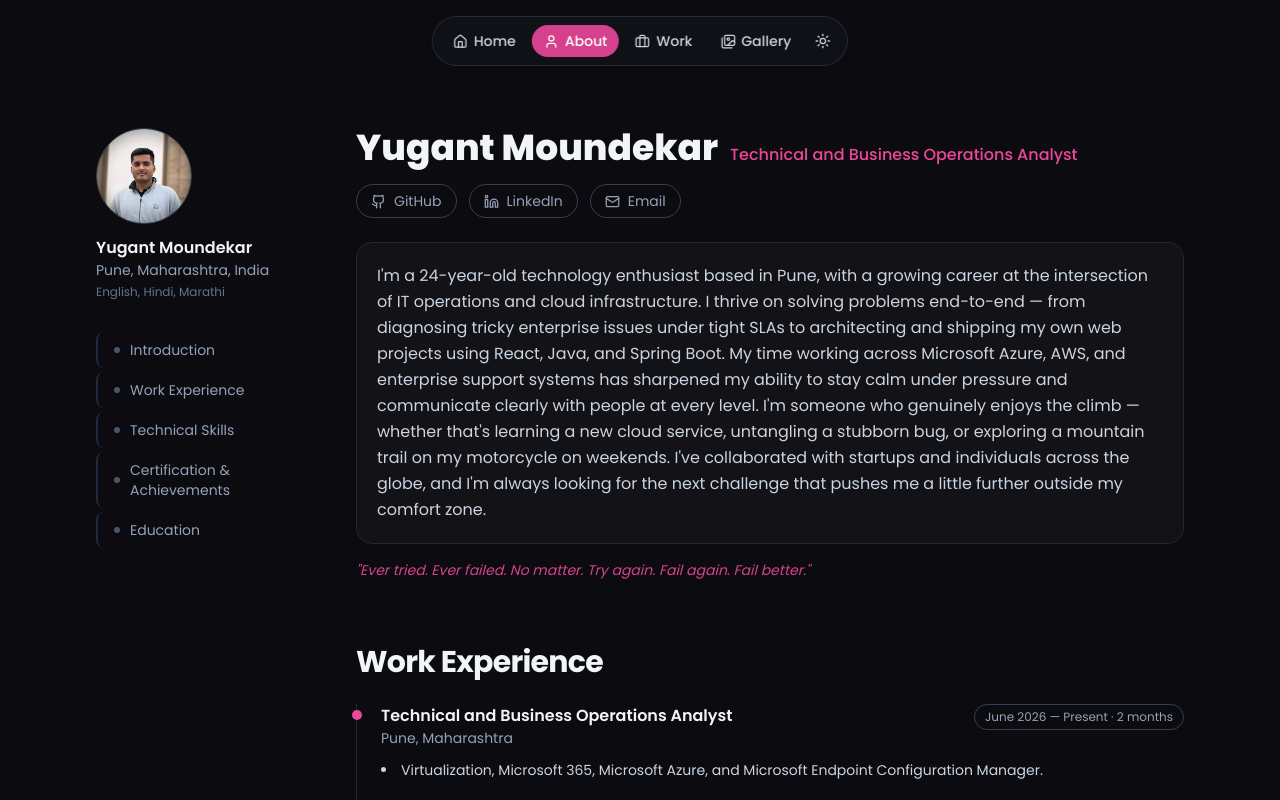
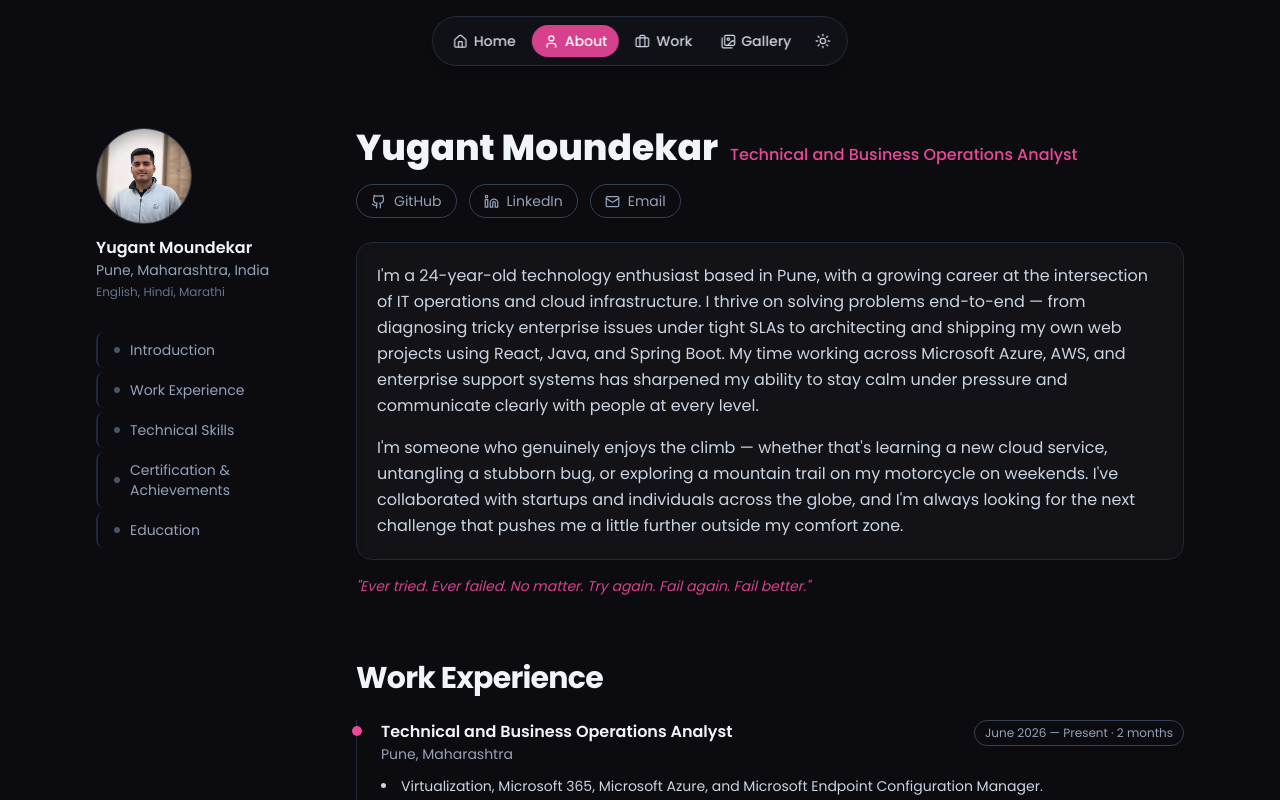
Before and after one commit to YugantMoundekar/portfolio-website, a React (Vite) app in the folder portfolio/: page /about in a window 1280 px wide. Shown: the top 800 px of the page. Built offline with nearby package versions, Linux system fonts and the light colour scheme.

Commit message:
Split About intro into two paragraphs for better readability

```diff
--- a/portfolio/src/data/content.js
+++ b/portfolio/src/data/content.js
@@ -9,8 +9,10 @@ export const profile = {
   location: 'Pune, Maharashtra, India',
   languagesKnown: 'English, Hindi, Marathi',
   photo: '/profile.png',
-  about:
-    "I'm a 24-year-old technology enthusiast based in Pune, with a growing career at the intersection of IT operations and cloud infrastructure. I thrive on solving problems end-to-end — from diagnosing tricky enterprise issues under tight SLAs to architecting and shipping my own web projects using React, Java, and Spring Boot. My time working across Microsoft Azure, AWS, and enterprise support systems has sharpened my ability to stay calm under pressure and communicate clearly with people at every level. I'm someone who genuinely enjoys the climb — whether that's learning a new cloud service, untangling a stubborn bug, or exploring a mountain trail on my motorcycle on weekends. I've collaborated with startups and individuals across the globe, and I'm always looking for the next challenge that pushes me a little further outside my comfort zone.",
+  about: [
+    "I'm a 24-year-old technology enthusiast based in Pune, with a growing career at the intersection of IT operations and cloud infrastructure. I thrive on solving problems end-to-end — from diagnosing tricky enterprise issues under tight SLAs to architecting and shipping my own web projects using React, Java, and Spring Boot. My time working across Microsoft Azure, AWS, and enterprise support systems has sharpened my ability to stay calm under pressure and communicate clearly with people at every level.",
+    "I'm someone who genuinely enjoys the climb — whether that's learning a new cloud service, untangling a stubborn bug, or exploring a mountain trail on my motorcycle on weekends. I've collaborated with startups and individuals across the globe, and I'm always looking for the next challenge that pushes me a little further outside my comfort zone.",
+  ],
   quote: 'Ever tried. Ever failed. No matter. Try again. Fail again. Fail better.',
   resumeUrl: '/resume.pdf',
   // Contact form delivery: sign up free at https://formspree.io, click "+ New Form",
--- a/portfolio/src/pages/About.jsx
+++ b/portfolio/src/pages/About.jsx
@@ -88,8 +88,10 @@ export default function About() {
                 )
               })}
             </div>
-            <motion.div {...fadeUp(0.1)} className="card p-5 mt-6 text-slate-600 dark:text-slate-300 leading-relaxed">
-              {profile.about}
+            <motion.div {...fadeUp(0.1)} className="card p-5 mt-6 text-slate-600 dark:text-slate-300 leading-relaxed space-y-4">
+              {profile.about.map((paragraph, i) => (
+                <p key={i}>{paragraph}</p>
+              ))}
             </motion.div>
             {profile.quote && (
               <motion.p {...fadeUp(0.15)} className="mt-4 text-sm italic text-accent-pink/90">
```
